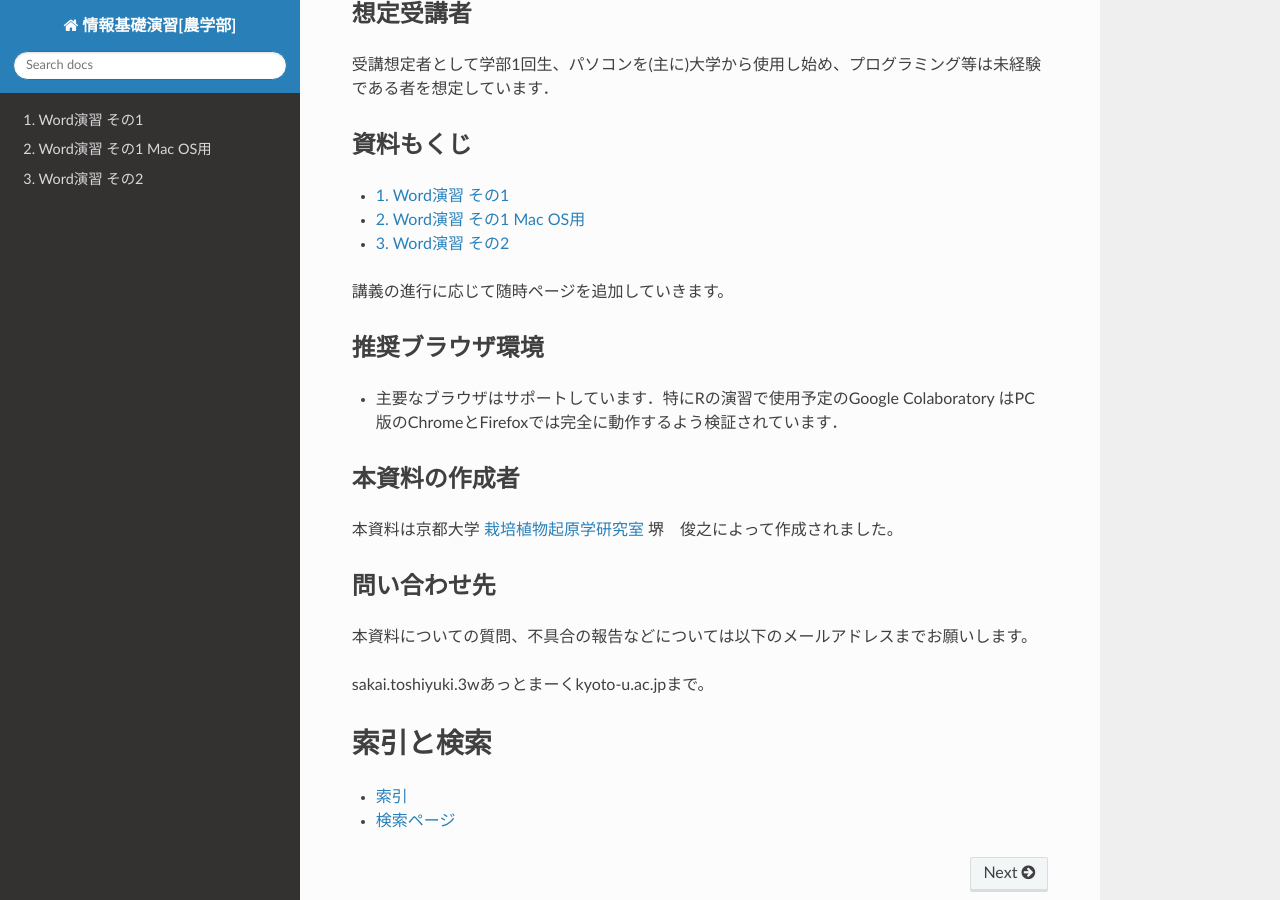
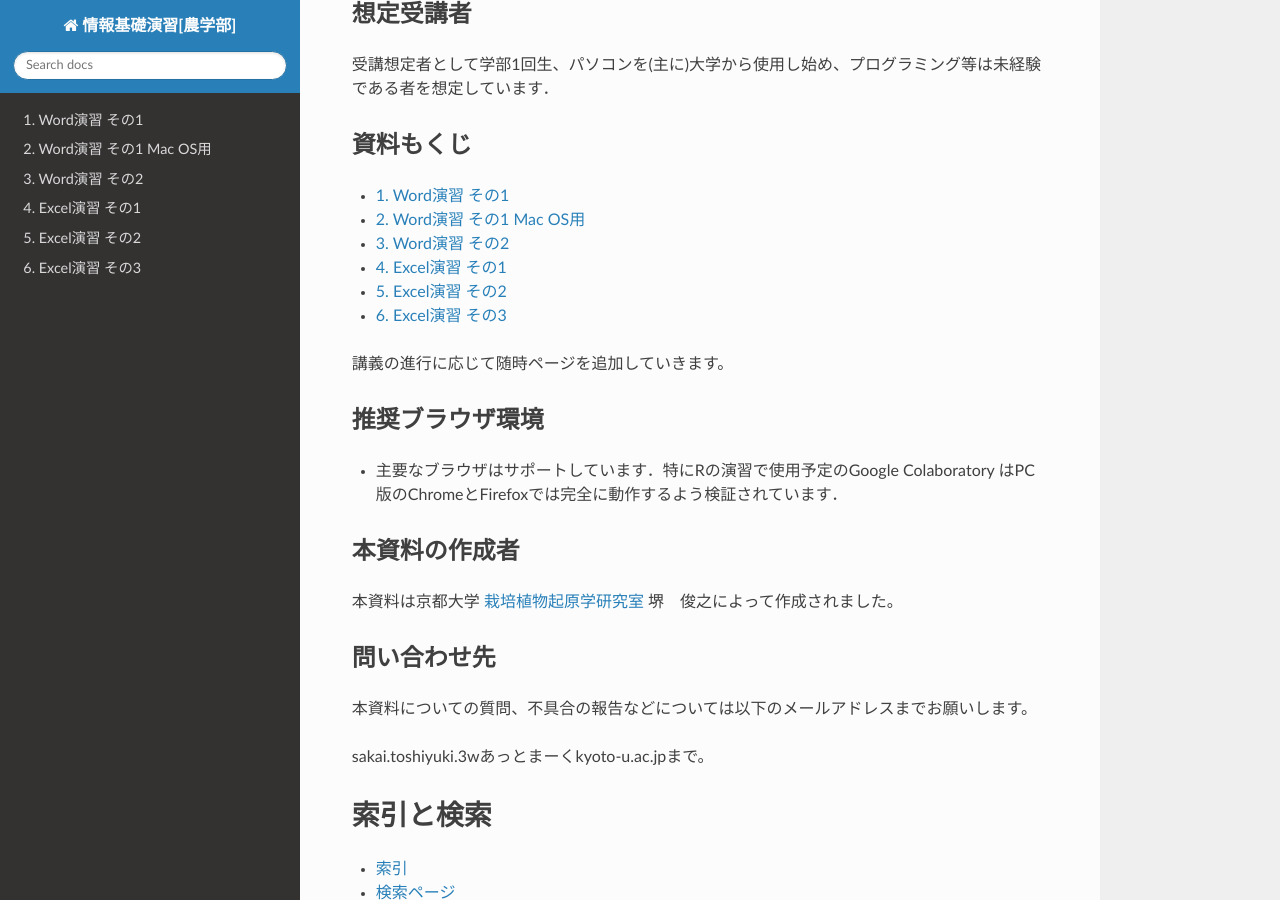
Before and after one commit to slt666666/basic_info_2023, a Sphinx documentation site: the page built from source/index.rst, in a window 1280 px wide and 900 px high, scrolled down 625 px. Built offline with Sphinx 7.4.7 and the Read the Docs theme 2.0.0, drawn with Linux system fonts in a browser that asks for light colours.

Commit message:
Update index.rst

```diff
--- a/source/index.rst
+++ b/source/index.rst
@@ -34,6 +34,9 @@ Jupyter notebook (iPython notebook)の形式（.ipynb）で配布予定です。
    word_1
    word_1_mac
    word_2
+   excel_1
+   excel_2
+   excel_3
 
 講義の進行に応じて随時ページを追加していきます。
 
```
